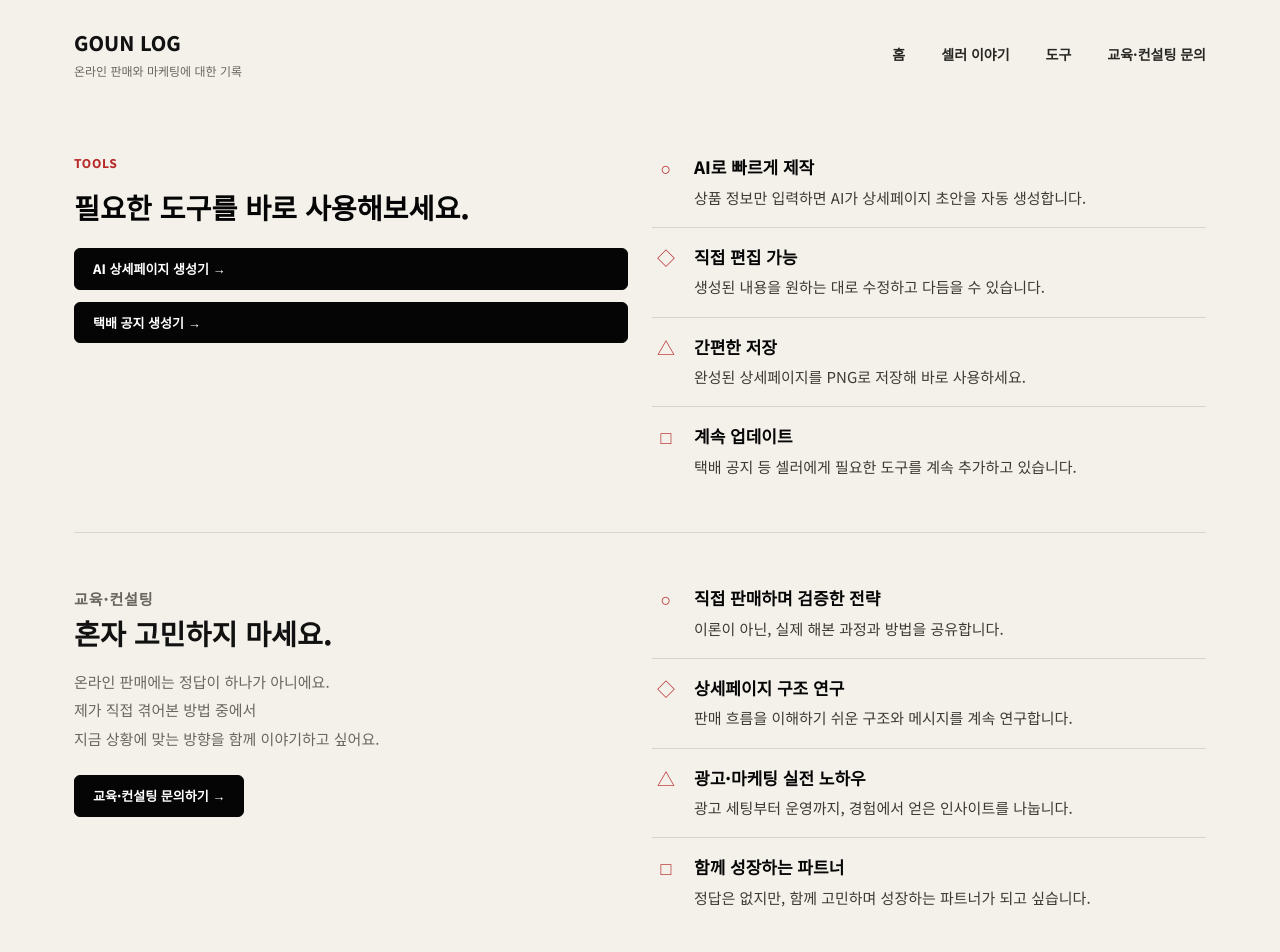
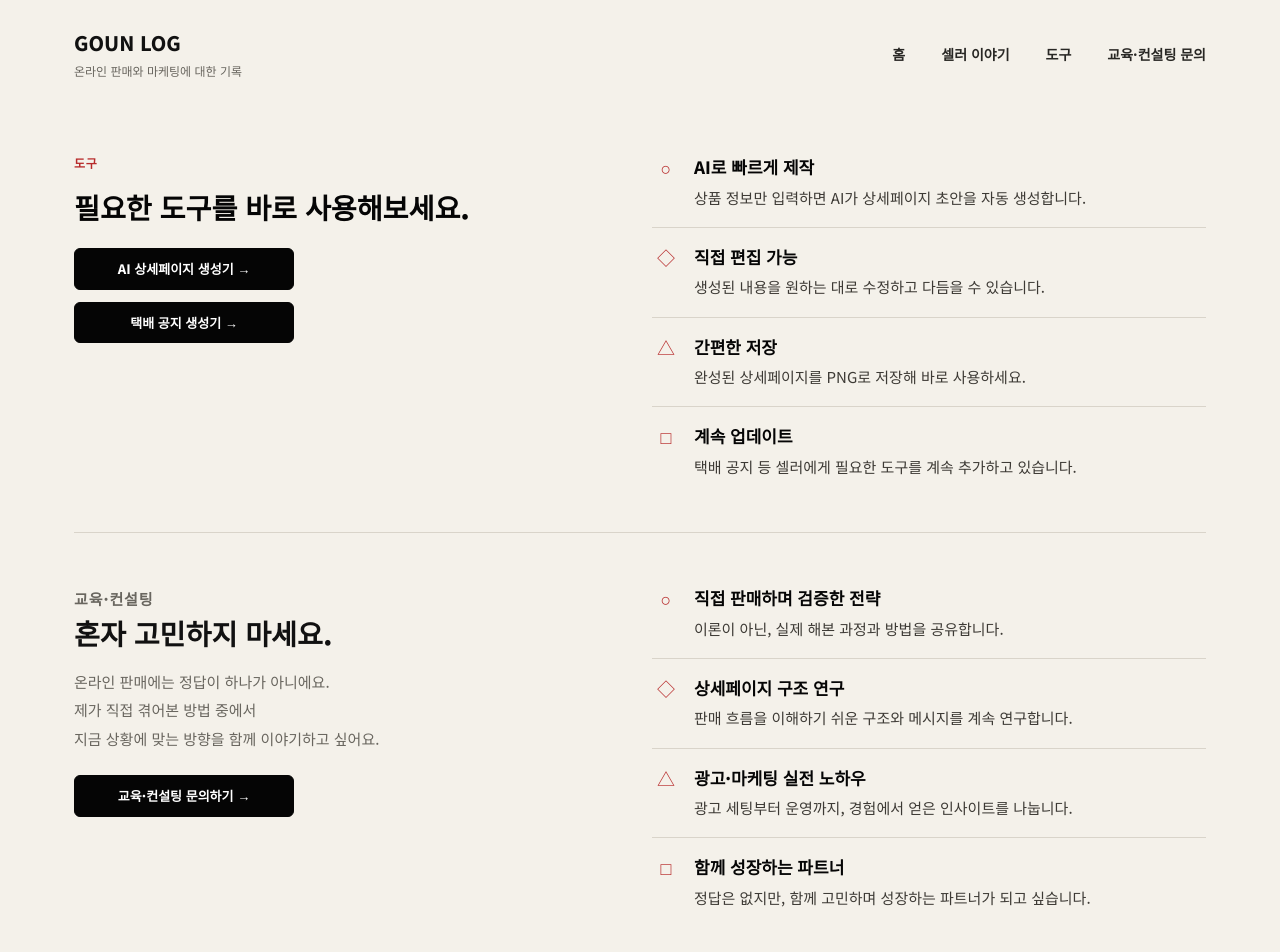
Before and after one commit to goun-0728/goun-log, a Next.js app: page / in a window 1280 px wide. Shown: the top 952 px of the page. Built offline with nearby package versions, Linux system fonts and the light colour scheme; no server answers.

Commit message:
TOOLS→도구, 버튼 너비 통일

```diff
--- a/app/globals.css
+++ b/app/globals.css
@@ -95,17 +95,21 @@ button, input, textarea, select { font: inherit; }
 .home-tools-buttons {
   display: flex;
   flex-direction: column;
+  align-items: flex-start;
   gap: 12px;
   margin-top: 22px;
 }
 .home-tools-btn {
   display: inline-block;
+  width: 220px;
   padding: 10px 18px;
   border: 1px solid var(--ink);
   background: var(--ink);
   color: #fff;
   font-size: 13px;
   font-weight: 800;
+  text-align: center;
+  white-space: nowrap;
   border-radius: 6px;
 }
 .home-tools-items {
@@ -172,6 +176,7 @@ button, input, textarea, select { font: inherit; }
 }
 .home-consult-btn {
   display: inline-block;
+  width: 220px;
   margin-top: 22px;
   padding: 10px 18px;
   border: 1px solid var(--ink);
@@ -179,6 +184,8 @@ button, input, textarea, select { font: inherit; }
   color: #fff;
   font-size: 13px;
   font-weight: 800;
+  text-align: center;
+  white-space: nowrap;
   border-radius: 6px;
 }
 .home-consult-items {
--- a/app/page.tsx
+++ b/app/page.tsx
@@ -23,7 +23,7 @@ export default async function Home() {
       {/* ① 도구 바로가기 */}
       <section className="home-tools" aria-labelledby="tools-title">
         <div className="home-tools-list">
-          <p className="home-eyebrow">Tools</p>
+          <p className="home-eyebrow">도구</p>
           <h2 id="tools-title">필요한 도구를 바로 사용해보세요.</h2>
           <div className="home-tools-buttons">
             <a href={generatorUrl} target="_blank" rel="noopener noreferrer" className="home-tools-btn">
```
